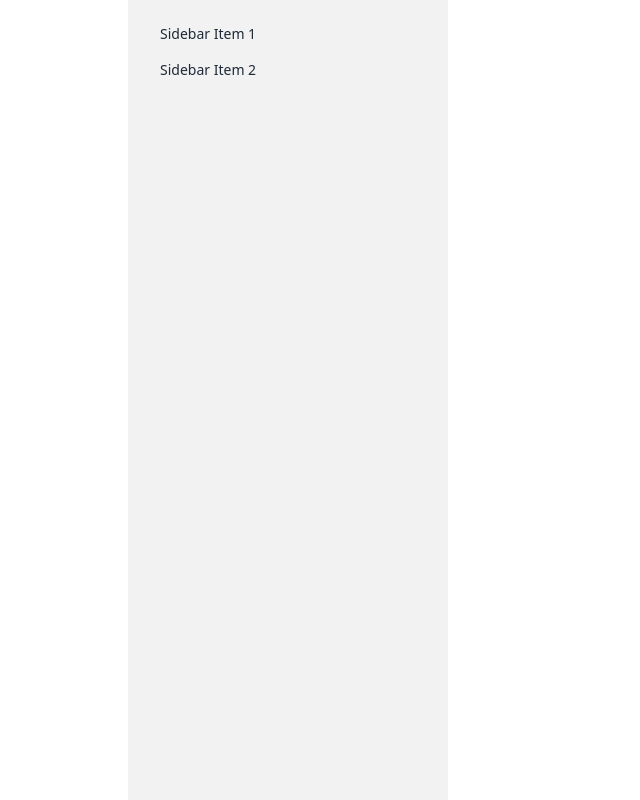
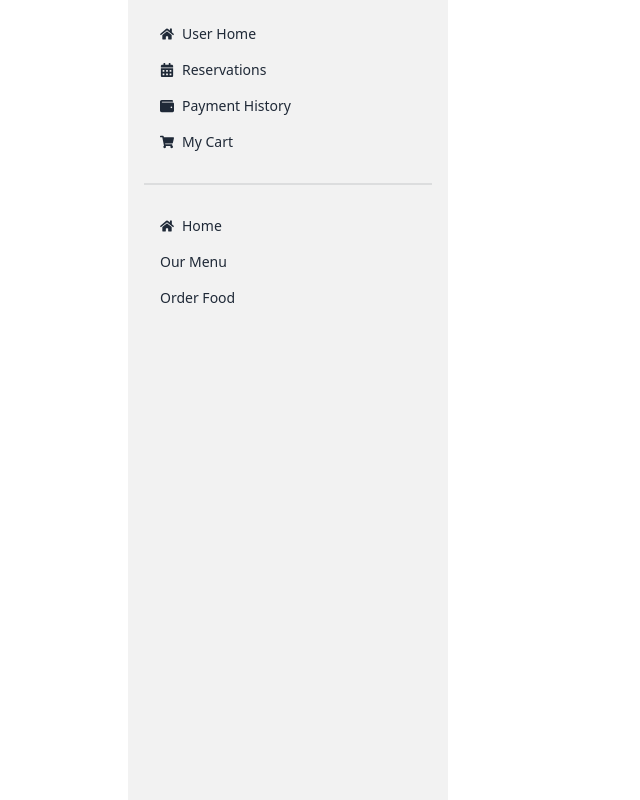
Before and after one commit to amirhamza24/bistro-boss-client, a React (Vite) app: page /dashboard in a window 1280 px wide. Shown: the whole page, without its empty margins (0-640 px from the left). Built offline with nearby package versions, Linux system fonts and the light colour scheme; no server answers.

Commit message:
dashboard menu updated

```diff
--- a/src/Layout/Dashboard.jsx
+++ b/src/Layout/Dashboard.jsx
@@ -1,4 +1,5 @@
-import { Outlet } from "react-router-dom";
+import { Link, Outlet } from "react-router-dom";
+import { FaShoppingCart, FaWallet, FaHome, FaCalendarAlt } from "react-icons/fa"
 
 const Dashboard = () => {
     return (
@@ -16,8 +17,18 @@ const Dashboard = () => {
             <div className="drawer-side">
                 <label htmlFor="my-drawer-2" className="drawer-overlay"></label>
                 <ul className="menu p-4 w-80 h-full bg-base-200 text-base-content">
-                    <li><a>Sidebar Item 1</a></li>
-                    <li><a>Sidebar Item 2</a></li>
+                    <li><Link><FaHome></FaHome> User Home</Link></li>
+                    <li><Link><FaCalendarAlt></FaCalendarAlt> Reservations</Link></li>
+                    <li><Link><FaWallet></FaWallet> Payment History</Link></li>
+                    <li><Link><FaShoppingCart></FaShoppingCart> My Cart</Link></li>
+
+                    <div className="divider"></div>
+
+                    <li><Link to="/"><FaHome></FaHome> Home</Link></li>
+                    <li><Link to='/menu'>Our Menu</Link></li>
+                    <li><Link to="/order/salad">Order Food</Link></li>
+
+
                 </ul>
             </div>
         </div>
```
